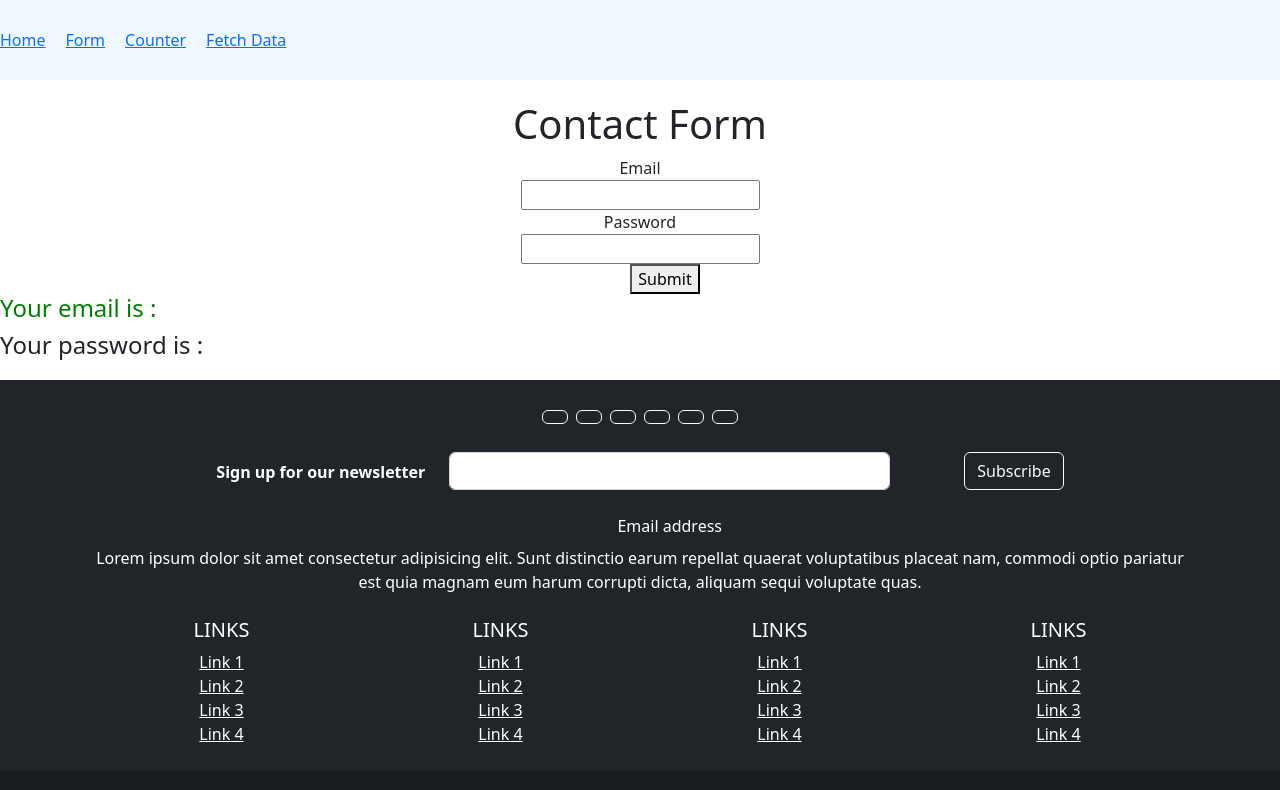
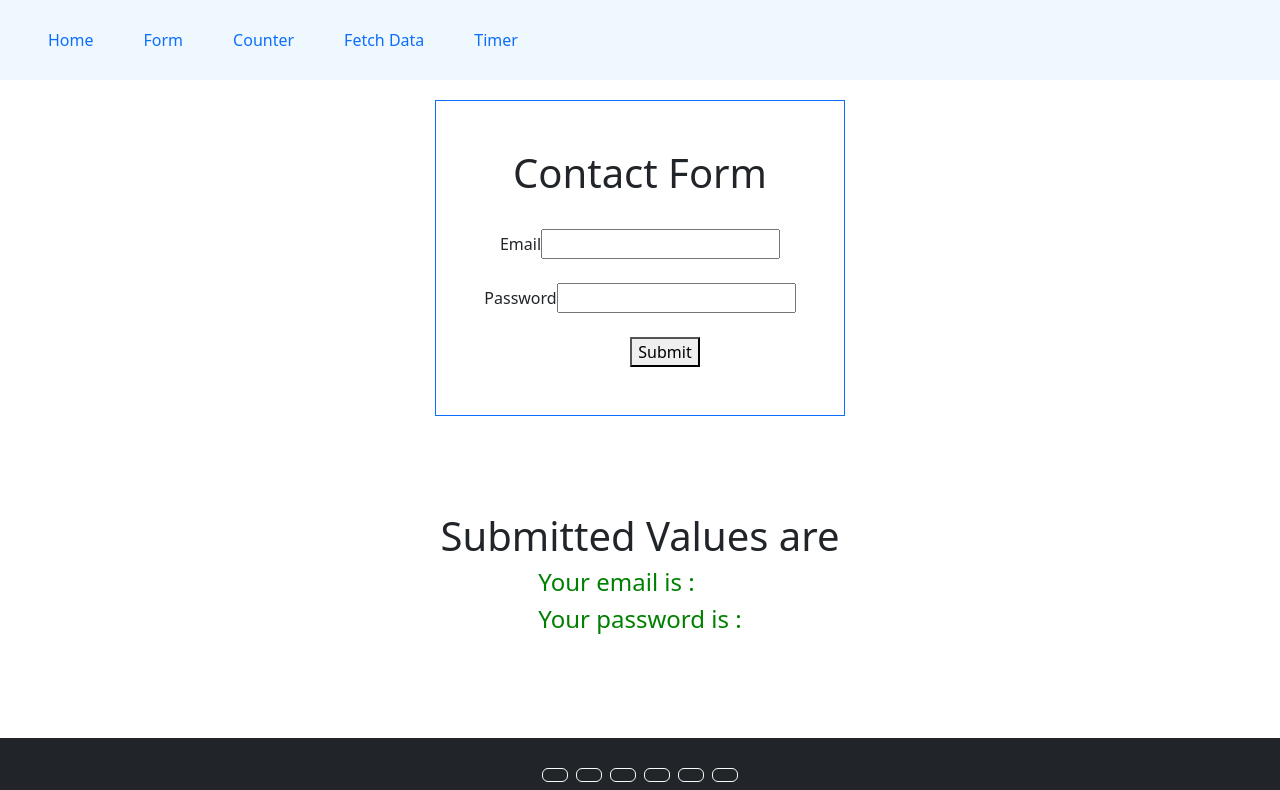
Before and after one commit to Tazim381/react-router, a React (Create React App) app: page /form in a window 1280 px wide. Shown: the top 790 px of the page. Built offline with nearby package versions, Linux system fonts and the light colour scheme.

Commit message:
timer added

```diff
--- a/src/component/Counter.jsx
+++ b/src/component/Counter.jsx
@@ -10,9 +10,13 @@ function Counter() {
     }
     return(
 
-        <div>
+        <div className="text-center d-flex flex-column gap-5" style={{paddingTop:'25vh', paddingBottom:'25vh'}}>
+            <div>
             <button onClick={handleOnclick}>Click me</button>
-            <p style={{color:'green'}}> You clicked  {counter} itmes</p>
+            </div>
+            <div>
+            <h1 style={{color:'green'}}> You clicked  {counter} itmes</h1>
+            </div>
         </div>
 
     )
--- a/src/component/Form.jsx
+++ b/src/component/Form.jsx
@@ -20,17 +20,32 @@ function InputForm() {
   return (
     <div>
 
-    <Form onSubmit={handleSubmit}>
-     <h1>Contact Form </h1>
+    <form onSubmit={handleSubmit}>
+      <div className='d-flex flex-column gap-4 align-items-center border border-primary p-5' >
+      <div>
+      <h1>Contact Form </h1>
+      </div>
+      <div>
       <label>Email</label>
       <input onChange={handleOnChange} name='email'></input>
+      </div>
+      <div>
       <label>Password</label>
       <input onChange={handleOnChange} name='password'></input>
+      </div>
+      <div>
       <button type='submit'>Submit</button>
-    </Form>
-    <div>
+      </div>
+      </div>
+    </form>
+    <div  className="d-flex flex-column align-items-center p-5 m-5">
+      <div>
+      <h1>Submitted Values are </h1>
+      </div>
+      <div>
       <h4 style={{color:'green'}}>Your email is : {data1.email}</h4>
-      <h4>Your password is : {data1.password}</h4>
+      <h4 style={{color:'green'}}>Your password is : {data1.password}</h4>
+      </div>
     </div>
     </div>
   );
--- a/src/component/navbar.css
+++ b/src/component/navbar.css
@@ -1,11 +1,19 @@
 .nav{
     display: flex;
-    column-gap: 20px;
+    column-gap: 50px;
     height: 10vh;
     background-color: aliceblue;
     align-items: center;
 }
+a{
+    text-decoration: none;
+}
 
+a:hover {
+    font-size:20px;
+    font-weight: 500;
+    color: green;
+}
 
 button{
     margin-left:50px;
--- a/src/component/navbar.jsx
+++ b/src/component/navbar.jsx
@@ -4,7 +4,7 @@ import { Link } from "react-router-dom";
 export default function Navbar() {
   return (
     <div className="navhome">
-      <div className="nav">
+      <div className="nav px-5">
         <Link to="/">
           <div>Home</div>
         </Link>
@@ -17,6 +17,9 @@ export default function Navbar() {
         <Link to="/fetchData">
           <div>Fetch Data </div>
         </Link>
+        <Link to="/timer">
+          <div>Timer</div>
+        </Link>
 
       </div>
     </div>
--- /dev/null
+++ b/src/component/timer/Timer.jsx
@@ -0,0 +1,19 @@
+import React, { useEffect } from 'react';
+import { useState } from 'react';
+
+export default function Timer() {
+  const [time, setTime] = useState(new Date().toLocaleTimeString('en-US'))
+
+  useEffect(()=>{
+    setTimeout(() => {
+      setTime(new Date().toLocaleTimeString('en-US'))
+
+    }, 1000);
+  },[time])
+
+  return (
+    <div className='text-center ' style={{paddingTop:'25vh',paddingBottom:'25vh'}}>
+      <h1>Local time is {time} </h1>
+    </div>
+  )
+}
--- a/src/index.js
+++ b/src/index.js
@@ -9,6 +9,7 @@ import InputForm from "./component/Form";
 import BodyPrint from "./component/BodyPrint";
 import Counter from "./component/Counter";
 import FetchData from "./component/FetchData/FetchData";
+import Timer from "./component/timer/Timer";
 const router = createBrowserRouter([
   {
     path: "/",
@@ -34,6 +35,10 @@ const router = createBrowserRouter([
         path: "/fetchdata",
         element: <FetchData/>,
       },
+      {
+        path: "/timer",
+        element: <Timer/>,
+      },
     ],
   },
 ]);
```
Also changed, not shown: 1 other file (tests, documents, lock files or other folders).
